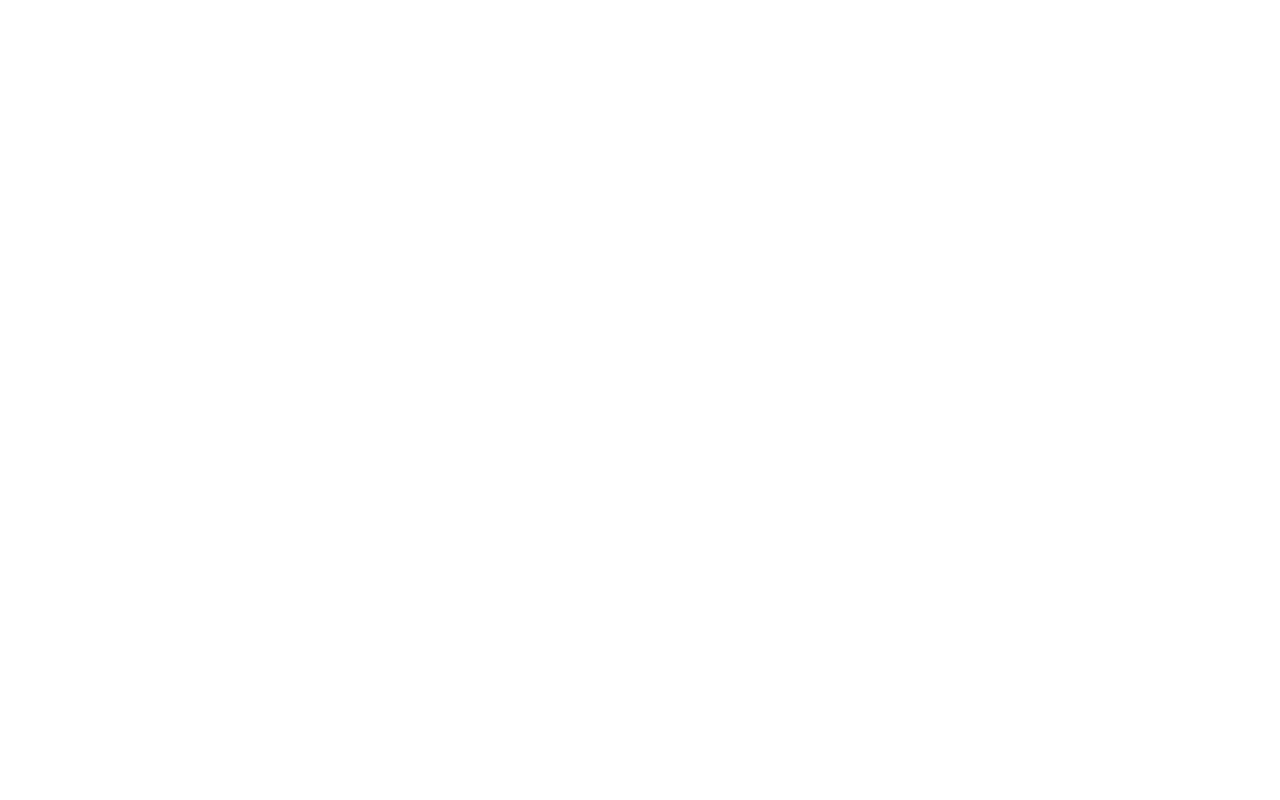
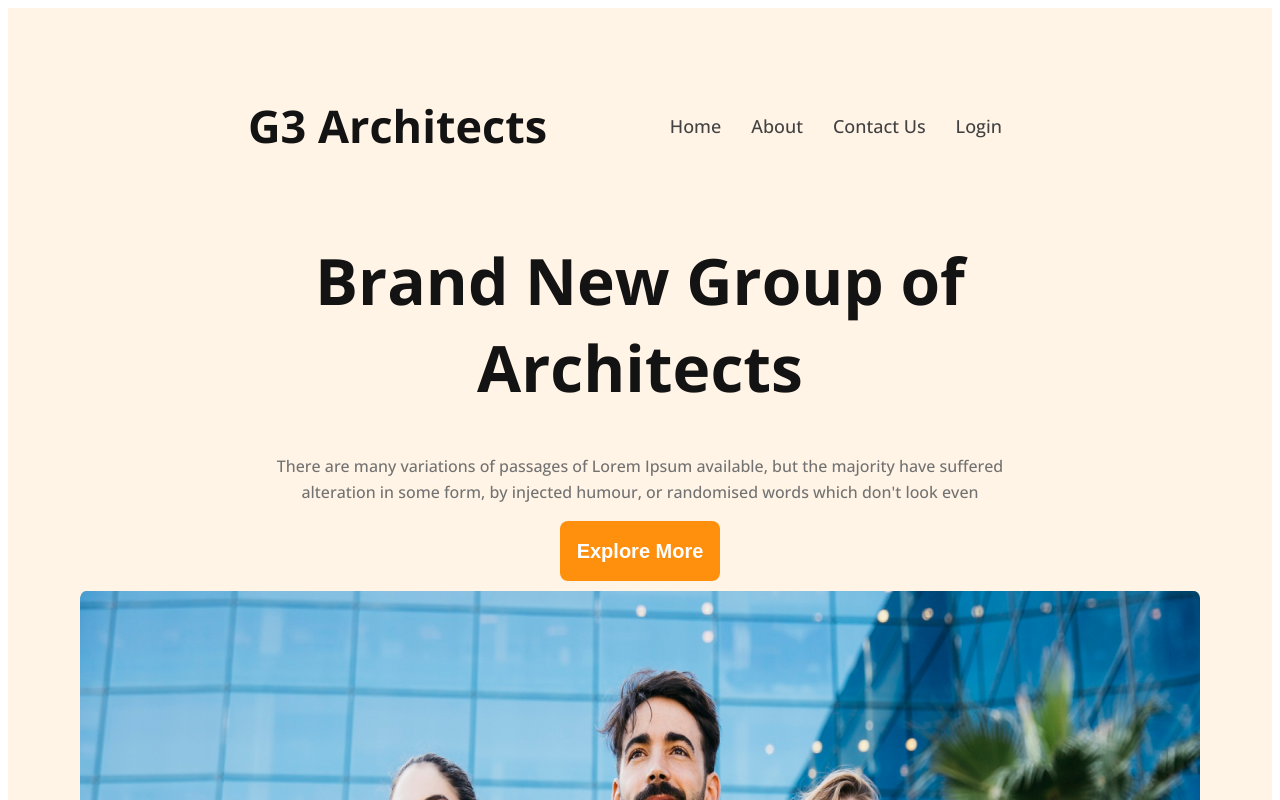
Before and after one commit to hmmahbub/g3-architects-project, a plain HTML site: page index.html in a window 1280 px wide. Shown: the top 800 px of the page. Drawn offline with nearby package versions, Linux system fonts and the light colour scheme.

Commit message:
added header section

```diff
--- a/index.html
+++ b/index.html
@@ -4,9 +4,44 @@
     <meta charset="UTF-8">
     <meta name="viewport" content="width=device-width, initial-scale=1.0">
     <title>G3 Architects</title>
+    <link rel="preconnect" href="https://fonts.googleapis.com">
+    <link rel="preconnect" href="https://fonts.gstatic.com" crossorigin>
+    <link href="https://fonts.googleapis.com/css2?family=Open+Sans:wght@500;600;700;800&display=swap" rel="stylesheet">
     <link rel="stylesheet" href="style.css">
 </head>
 <body>
+    <header>
+        <!-- nav menu start-->
+        <nav>
+            <h1 class="nav-title">G3 Architects</h1>
+            <ul>
+            <li><a href="">Home</a></li>
+            <li><a href="">About</a></li>
+            <li><a href="">Contact Us</a></li>
+            <li><a href="">Login</a></li>
+            </ul>
+        </nav>
+        <!-- nav menu end -->
 
+
+        <!-- banner sec start -->
+        <div class="banner">
+            <div class="banner-content">
+                <h1 class="banner-title">Brand New Group of Architects</h1>
+                <p class="banner-desc">There are many variations of passages of Lorem Ipsum available, but the majority have suffered alteration in some form, by injected humour, or randomised words which don't look even</p>
+                <input class="btn-primary" type="button" value="Explore More">
+            </div>
+                <img src="images/banner.png" alt="">
+             </div>
+        <!-- banner sec end -->
+    </header>
+    <main>
+        <section>
+
+        </section>
+    </main>
+    <footer>
+
+    </footer>
 </body>
 </html>
--- a/style.css
+++ b/style.css
@@ -0,0 +1,70 @@
+body{
+    font-family: 'Open Sans', sans-serif;
+}
+
+header{
+    background: rgba(255, 144, 14, 0.10);
+    padding: 50px 240px;
+}
+nav{
+    display: flex;
+    justify-content: space-between;
+    align-items: center;
+}
+.nav-title{
+    color: #131313;
+    font-size: 45px;
+    font-weight: 700;
+}
+nav > ul {
+    display: flex;
+    list-style-type: none;
+}
+nav li{
+    margin-right: 30px;
+    font-size: 18px;
+    font-weight: 500;
+    line-height: 26px;
+}
+nav li a{
+    color:  #424242;
+    text-decoration: none;
+}
+/* style nav menu */
+
+.banner {
+        display: flex;
+        flex-direction: column;
+        justify-content: center;
+        align-items: center;
+        text-align: center;
+}
+.banner-content{
+    max-width: 850px;
+}
+.banner-title{
+    color: #131313;
+    font-size: 4rem;
+    font-weight: 700;
+}
+.banner-desc{
+    color: #727272;
+    line-height: 26px;
+}
+.btn-primary{
+    width: 160px;
+    height: 60px;
+    font-size: 1.25rem;
+    border-radius: 8px;
+    background: #FF900E;
+    cursor: pointer;
+
+    color: #FFF;
+    font-weight: 600;
+    border: none;
+    margin-bottom: 10px;
+}
+.banner img {
+    width: 1120px;
+    height: 700px;
+}
```
